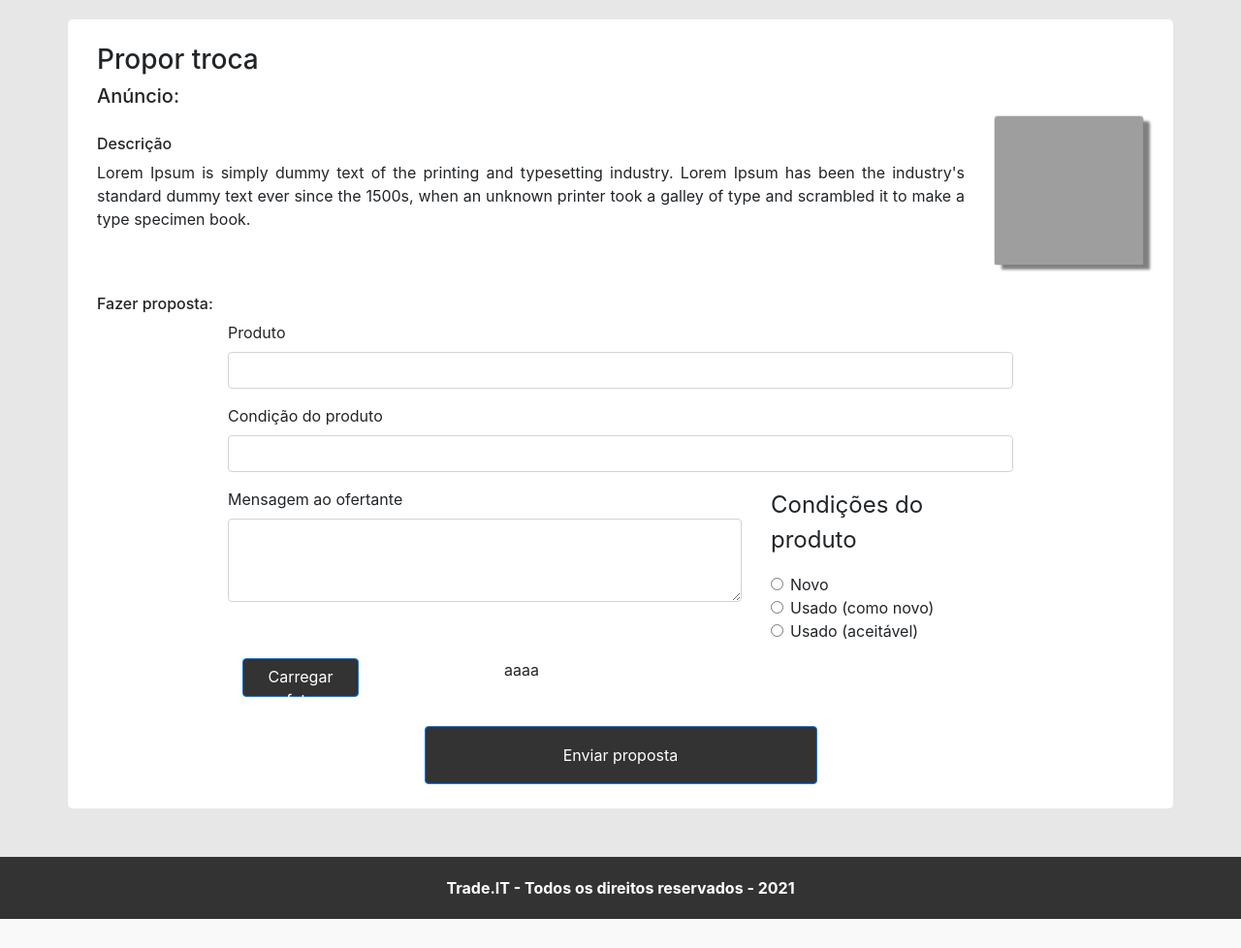
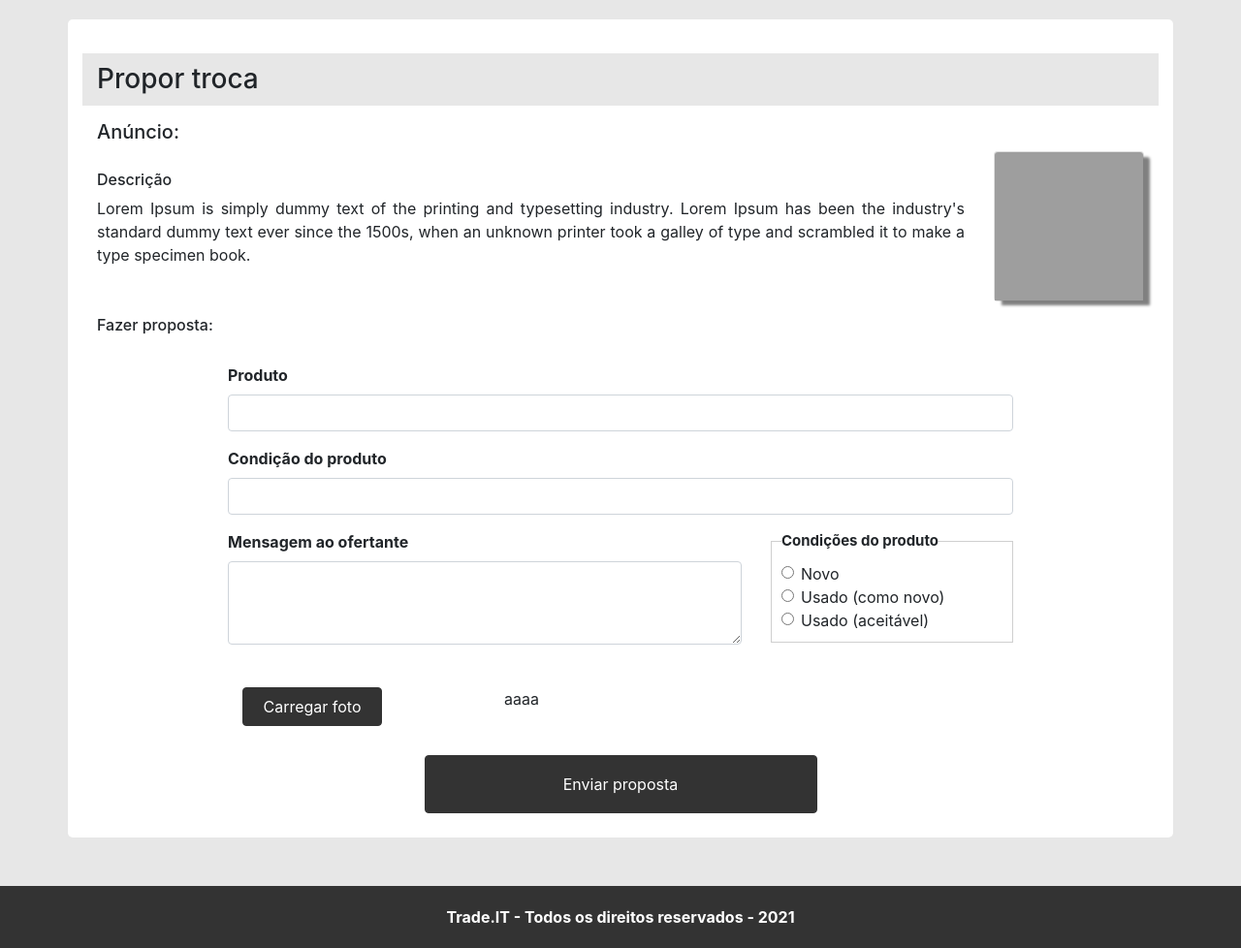
Before and after one commit to AlvaroAlvixx/Trade.it, a PHP site: page /nova_proposta.php in a window 1280 px wide. Shown: the part 172-1150 px from the top of the page at 97% size. Before the commit the page ends 1120 px from the top, so only its background shows below. Run offline with PHP 8.4, Linux system fonts and the light colour scheme; some libraries are stand-ins or nearby versions; grey boxes are pictures that could not be loaded.

Commit message:
Add files via upload

```diff
--- a/Codigo/css/style_novaProposta.css
+++ b/Codigo/css/style_novaProposta.css
@@ -1,10 +1,5 @@
 body{
     background-color: #E7E7E7 !important;
-}
-
-main{
-    background-color: #E7E7E7;
-    padding-bottom: 50px;
 }
 
 .divNovaProposta{
@@ -19,28 +14,59 @@ main{
     padding: 15px;
 }
 
+.titulo{
+    background-color:  #E7E7E7 !important;
+    margin-top: 10px;
+}
+
+.titulo h3{
+    margin: 0px !important;
+    padding: 10px 0px 10px 0px;
+}
+
+.nomeAnuncio{
+    margin-top: 15px;
+}
+
 .descricao{
     text-align: justify;
     margin-top: 20px;
 }
 
-.imagem{
-    width: 80%;
+.divFazerProposta{
+    padding: 0px 120px 0px 120px;
+    margin-top: 30px;
 }
 
-.divProposta{
-    margin-top: 15px;
+.lblTitulo{
+    font-weight: bold;
 }
 
-.divFazerProposta{
-    padding: 0px 120px 0px 120px;
+.fieldsetCondicoes{
+    border: 1px solid rgb(207, 207, 207) !important;
+    padding: 10px !important;
+    margin: 0 0 30px 0;
+    height: auto;
 }
 
+.fieldsetCondicoes legend{
+    border: none;
+    width: auto;
+    font-size: 15px;
+    margin: 0px !important;
+}
+
+.fieldsetCondicoes legend label{
+    margin: 0px !important;
+}
+
+
 .btnCarregar{
-    width: 50%;
+    width: 60%;
     height: 40px;
     background: rgb(51, 51, 51) !important;
     color: white !important;
+    border-color: rgb(51, 51, 51) !important;
 }
 
 .divBtnProposta{
@@ -55,4 +81,5 @@ main{
     height: 60px;
     background: rgb(51, 51, 51) !important;
     color: white !important;
+    border-color: rgb(51, 51, 51) !important;
 }
```
